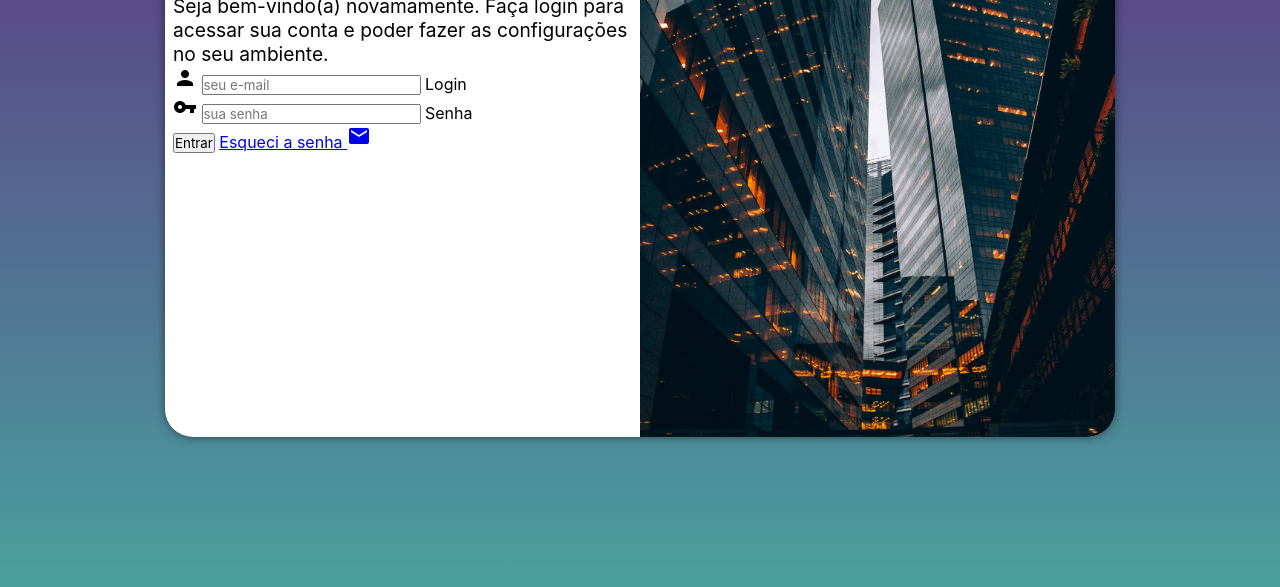
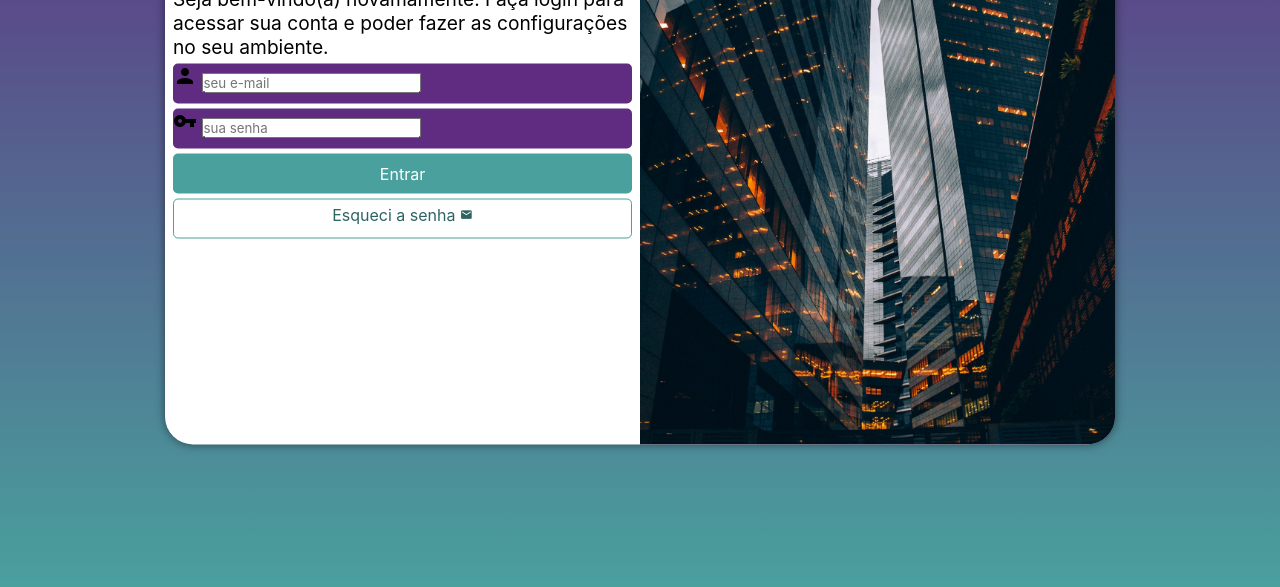
Before and after one commit to espedroso/projeto-login, a plain HTML site: page index.html in a window 1280 px wide. Shown: the part 213-800 px from the top of the page. Drawn offline with Linux system fonts and the light colour scheme.

Commit message:
css do formulario

```diff
--- a/estilos/style.css
+++ b/estilos/style.css
@@ -35,7 +35,7 @@ section#login {
     transform: translate(-50%, -50%);
     background-color: white;
     width: 250px;
-    height: 500px;
+    height: 515px;
     border-radius: 28px;
     transition: width 0.3s, heigth 0.3s;
     transition-timing-function: ease;
@@ -63,3 +63,58 @@ div#formulario > h1{
 div#formulario > p {
     font-size: 0.8em;
 }
+
+div.campo > label{
+    display: none;
+}
+
+form > div.campo{
+    background-color: #5f2c82;
+    display: block;
+    width: 100%;
+    height: 40px;
+    border-radius: 5px;
+    margin: 5px 0px;
+}
+
+form > input[type=submit]{
+    display: block;
+    font-size: 1em;
+    width: 100%;
+    height: 40px;
+    background-color: #49a09d ;
+    color: white;
+    border: none;
+    border-radius: 5px;
+    cursor: pointer;
+
+}
+
+form > input[type=submit]:hover {
+    background-color: #2d6462;
+}
+
+form > a.botao {
+    display: block;
+    text-align: center;
+    font-size: 1em;
+    width: 100%;
+    height: 40px;
+    margin-top: 5px;
+    padding-top: 5px;
+    background-color: white;
+    color: #2d6462;
+    border: 1px solid #49a09d ;
+    border-radius: 5px;
+    text-decoration: none;
+
+
+}
+
+form > a.botao:hover{
+    background-color: #6cd3cf;
+}
+
+form >a.botao > span {
+    font-size: 0.8em;
+}
--- a/index.html
+++ b/index.html
@@ -38,7 +38,7 @@
                     </div>
 
                     <input type="submit" value="Entrar">
-                    <a href="esqueci.html">Esqueci a senha
+                    <a href="esqueci.html" class="botao">Esqueci a senha
                         <span class="material-icons">
                             mail
                             </span>
```
